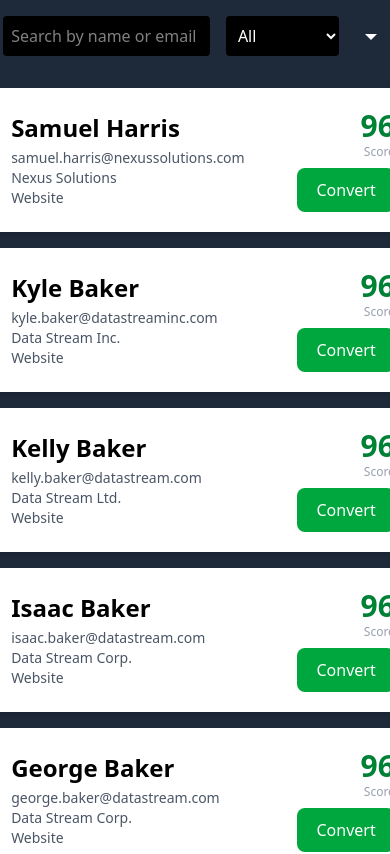
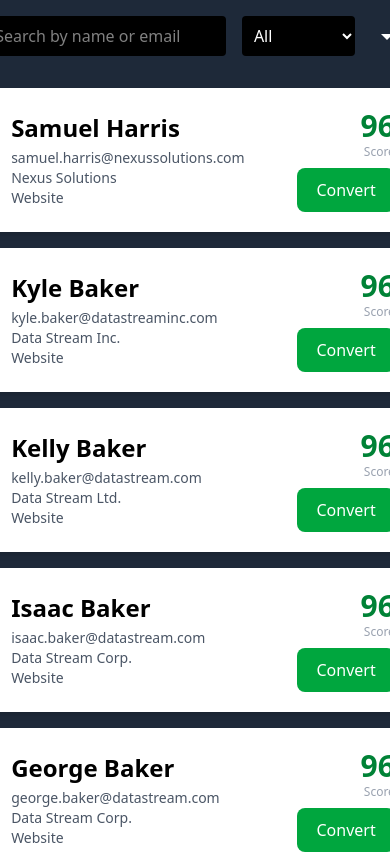
Before and after one commit to vitorhugofs/miniseller, a React (Vite) app: page / in a window 390 px wide. Shown: the top 854 px of the page. Built offline with nearby package versions, Linux system fonts and the light colour scheme.

Commit message:
fix: mobile width improvement

```diff
--- a/src/components/LeadsList.tsx
+++ b/src/components/LeadsList.tsx
@@ -130,8 +130,8 @@ export default function LeadsList() {
   const leadsWithOpportunities = leads.filter((l) => l.Opportunity);
 
   return (
-    <div>
-      <div className="flex gap-4 mb-8 mx-4 items-center">
+    <div className="mx-4">
+      <div className="flex gap-4 mb-8 items-center">
         <input
           type="text"
           placeholder="Search by name or email"
```
